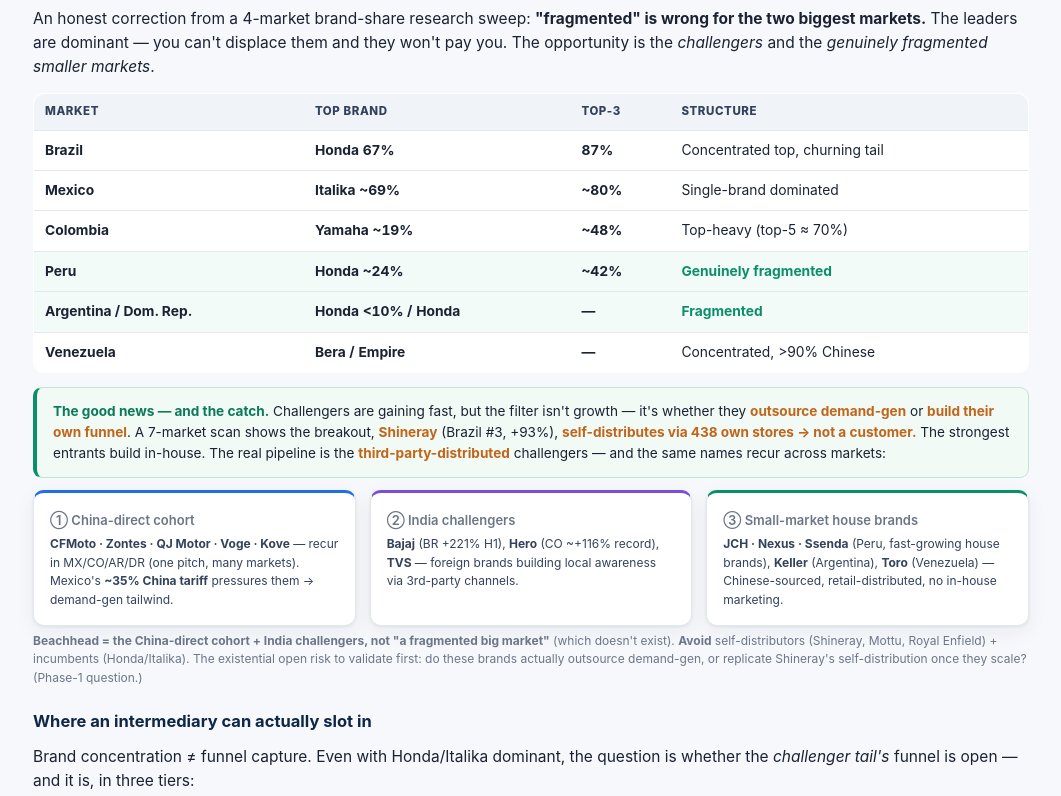
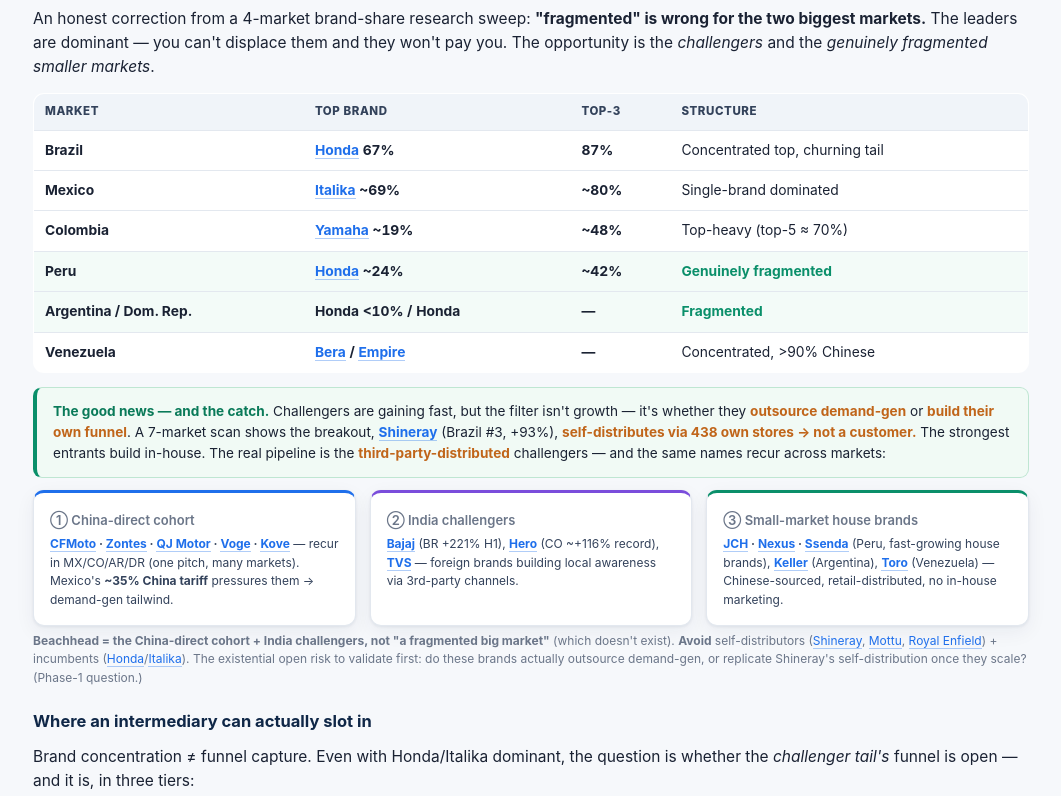
Before and after one commit to kychanbp/Chinese-2W, a plain HTML site: page index.html in a window 1280 px wide. Shown: the part 1387-2183 px from the top of the page, without its empty margins (109-1170 px from the left). Drawn offline with Linux system fonts and the light colour scheme.

Commit message:
Hyperlink brand names on the main page to their directory pages
Every brand mentioned in the opportunity section (challenger cohort, India challengers, house brands, incumbents, concentration table) now links to its brand-directory page. Added a subtle in-content link style.

```diff
--- a/index.html
+++ b/index.html
@@ -88,6 +88,9 @@
   .linkrow:last-child{border:none}
   .linkrow a{color:var(--accent);font-weight:700;text-decoration:none}
   .linkrow .what{color:var(--slate)}
+
+  .kpi .d a, table td a, .flag a, p.cap a{color:var(--accent);text-decoration:none;border-bottom:1px solid rgba(31,111,235,.35)}
+  .kpi .d a:hover, table td a:hover, .flag a:hover, p.cap a:hover{border-bottom-color:var(--accent)}
 </style>
 </head>
 <body>
@@ -150,21 +153,21 @@
   <table>
     <thead><tr><th>Market</th><th>Top brand</th><th>Top-3</th><th>Structure</th></tr></thead>
     <tbody>
-      <tr><td><b>Brazil</b></td><td class="num">Honda <b>67%</b></td><td class="num">87%</td><td>Concentrated top, churning tail</td></tr>
-      <tr><td><b>Mexico</b></td><td class="num">Italika <b>~69%</b></td><td class="num">~80%</td><td>Single-brand dominated</td></tr>
-      <tr><td><b>Colombia</b></td><td class="num">Yamaha ~19%</td><td class="num">~48%</td><td>Top-heavy (top-5 ≈ 70%)</td></tr>
-      <tr style="background:#f3fbf8"><td><b>Peru</b></td><td class="num">Honda ~24%</td><td class="num">~42%</td><td class="b-good">Genuinely fragmented</td></tr>
+      <tr><td><b>Brazil</b></td><td class="num"><a href="brands/honda.html">Honda</a> <b>67%</b></td><td class="num">87%</td><td>Concentrated top, churning tail</td></tr>
+      <tr><td><b>Mexico</b></td><td class="num"><a href="brands/italika.html">Italika</a> <b>~69%</b></td><td class="num">~80%</td><td>Single-brand dominated</td></tr>
+      <tr><td><b>Colombia</b></td><td class="num"><a href="brands/yamaha.html">Yamaha</a> ~19%</td><td class="num">~48%</td><td>Top-heavy (top-5 ≈ 70%)</td></tr>
+      <tr style="background:#f3fbf8"><td><b>Peru</b></td><td class="num"><a href="brands/honda.html">Honda</a> ~24%</td><td class="num">~42%</td><td class="b-good">Genuinely fragmented</td></tr>
       <tr style="background:#f3fbf8"><td><b>Argentina / Dom. Rep.</b></td><td class="num">Honda &lt;10% / Honda</td><td class="num">—</td><td class="b-good">Fragmented</td></tr>
-      <tr><td><b>Venezuela</b></td><td class="num">Bera / Empire</td><td class="num">—</td><td>Concentrated, &gt;90% Chinese</td></tr>
+      <tr><td><b>Venezuela</b></td><td class="num"><a href="brands/bera.html">Bera</a> / <a href="brands/empire-keeway.html">Empire</a></td><td class="num">—</td><td>Concentrated, &gt;90% Chinese</td></tr>
     </tbody>
   </table>
-  <div class="flag" style="background:#f1faf5;border-color:#bfe6d2;border-left-color:var(--good)"><b style="color:#0a7a59">The good news — and the catch.</b> Challengers are gaining fast, but the filter isn't growth — it's whether they <b>outsource demand-gen</b> or <b>build their own funnel</b>. A 7-market scan shows the breakout, <b>Shineray</b> (Brazil #3, +93%), <b>self-distributes via 438 own stores → not a customer.</b> The strongest entrants build in-house. The real pipeline is the <b>third-party-distributed</b> challengers — and the same names recur across markets:</div>
+  <div class="flag" style="background:#f1faf5;border-color:#bfe6d2;border-left-color:var(--good)"><b style="color:#0a7a59">The good news — and the catch.</b> Challengers are gaining fast, but the filter isn't growth — it's whether they <b>outsource demand-gen</b> or <b>build their own funnel</b>. A 7-market scan shows the breakout, <b><a href="brands/shineray.html">Shineray</a></b> (Brazil #3, +93%), <b>self-distributes via 438 own stores → not a customer.</b> The strongest entrants build in-house. The real pipeline is the <b>third-party-distributed</b> challengers — and the same names recur across markets:</div>
   <div class="grid3">
-    <div class="kpi" style="border-top:3px solid #1f6feb"><div class="l" style="font-size:13px">① China-direct cohort</div><div class="d" style="margin-top:5px"><b>CFMoto · Zontes · QJ Motor · Voge · Kove</b> — recur in MX/CO/AR/DR (one pitch, many markets). Mexico's <b>~35% China tariff</b> pressures them → demand-gen tailwind.</div></div>
-    <div class="kpi" style="border-top:3px solid #7a4ddb"><div class="l" style="font-size:13px">② India challengers</div><div class="d" style="margin-top:5px"><b>Bajaj</b> (BR +221% H1), <b>Hero</b> (CO ~+116% record), <b>TVS</b> — foreign brands building local awareness via 3rd-party channels.</div></div>
-    <div class="kpi" style="border-top:3px solid #0a8f6a"><div class="l" style="font-size:13px">③ Small-market house brands</div><div class="d" style="margin-top:5px"><b>JCH · Nexus · Ssenda</b> (Peru, fast-growing house brands), <b>Keller</b> (Argentina), <b>Toro</b> (Venezuela) — Chinese-sourced, retail-distributed, no in-house marketing.</div></div>
+    <div class="kpi" style="border-top:3px solid #1f6feb"><div class="l" style="font-size:13px">① China-direct cohort</div><div class="d" style="margin-top:5px"><b><a href="brands/cfmoto.html">CFMoto</a> · <a href="brands/zontes.html">Zontes</a> · <a href="brands/qj-motor.html">QJ Motor</a> · <a href="brands/voge.html">Voge</a> · <a href="brands/kove.html">Kove</a></b> — recur in MX/CO/AR/DR (one pitch, many markets). Mexico's <b>~35% China tariff</b> pressures them → demand-gen tailwind.</div></div>
+    <div class="kpi" style="border-top:3px solid #7a4ddb"><div class="l" style="font-size:13px">② India challengers</div><div class="d" style="margin-top:5px"><b><a href="brands/bajaj.html">Bajaj</a></b> (BR +221% H1), <b><a href="brands/hero.html">Hero</a></b> (CO ~+116% record), <b><a href="brands/tvs.html">TVS</a></b> — foreign brands building local awareness via 3rd-party channels.</div></div>
+    <div class="kpi" style="border-top:3px solid #0a8f6a"><div class="l" style="font-size:13px">③ Small-market house brands</div><div class="d" style="margin-top:5px"><b><a href="brands/jch.html">JCH</a> · <a href="brands/nexus.html">Nexus</a> · <a href="brands/ssenda.html">Ssenda</a></b> (Peru, fast-growing house brands), <b><a href="brands/keller.html">Keller</a></b> (Argentina), <b><a href="brands/toro.html">Toro</a></b> (Venezuela) — Chinese-sourced, retail-distributed, no in-house marketing.</div></div>
   </div>
-  <p class="cap"><b>Beachhead = the China-direct cohort + India challengers, not "a fragmented big market"</b> (which doesn't exist). <b>Avoid</b> self-distributors (Shineray, Mottu, Royal Enfield) + incumbents (Honda/Italika). <span class="src">The existential open risk to validate first: do these brands actually outsource demand-gen, or replicate Shineray's self-distribution once they scale? (Phase-1 question.)</span></p>
+  <p class="cap"><b>Beachhead = the China-direct cohort + India challengers, not "a fragmented big market"</b> (which doesn't exist). <b>Avoid</b> self-distributors (<a href="brands/shineray.html">Shineray</a>, <a href="brands/mottu.html">Mottu</a>, <a href="brands/royal-enfield.html">Royal Enfield</a>) + incumbents (<a href="brands/honda.html">Honda</a>/<a href="brands/italika.html">Italika</a>). <span class="src">The existential open risk to validate first: do these brands actually outsource demand-gen, or replicate Shineray's self-distribution once they scale? (Phase-1 question.)</span></p>
 
   <h3>Where an intermediary can actually slot in</h3>
   <p>Brand concentration ≠ funnel capture. Even with Honda/Italika dominant, the question is whether the <em>challenger tail's</em> funnel is open — and it is, in three tiers:</p>
```
